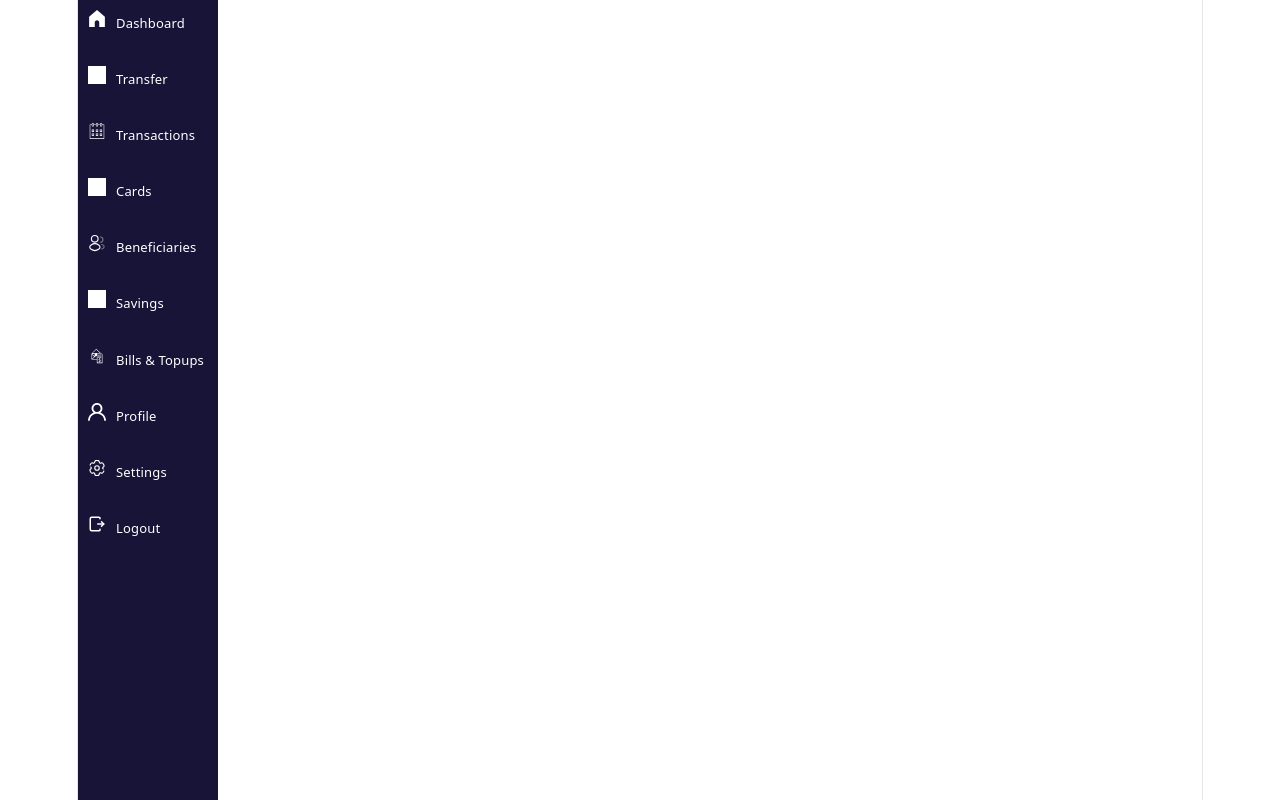
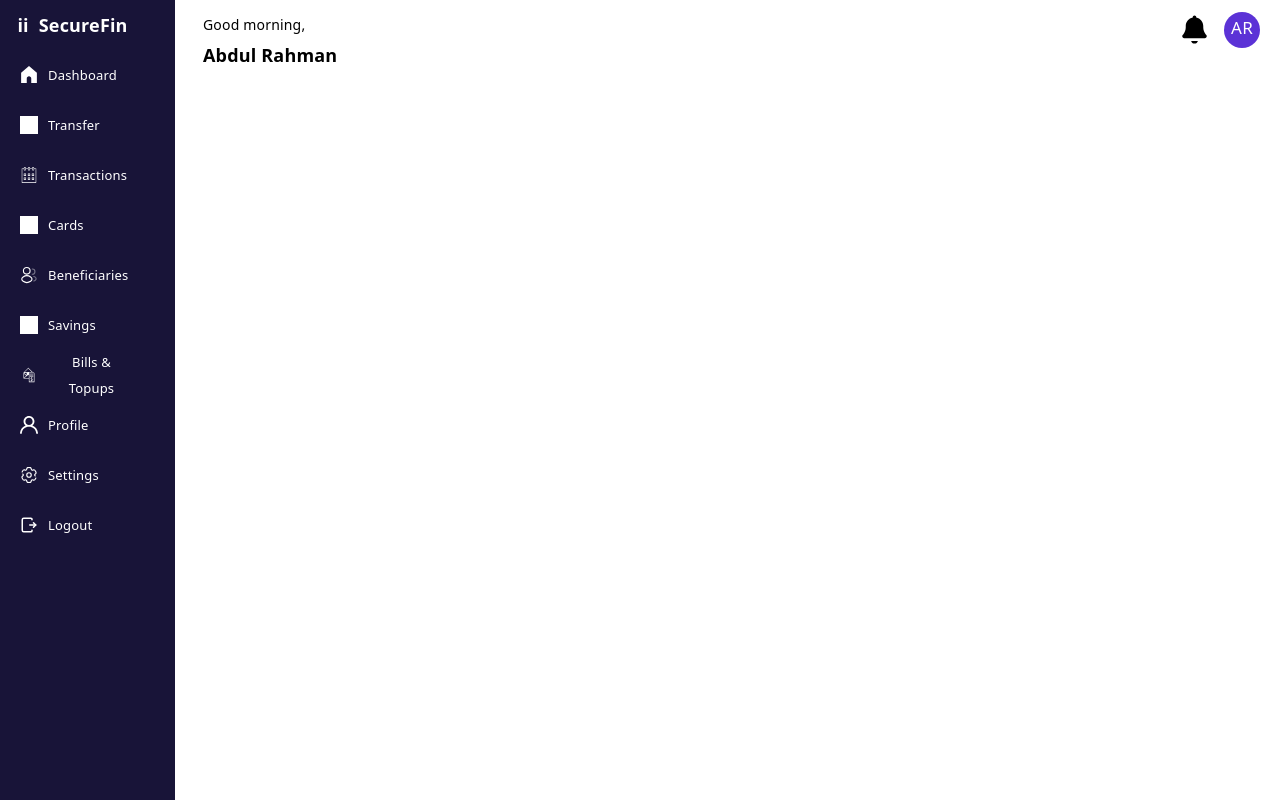
Before and after one commit to Ayomidetimi/Secure-fin, a React (Vite) app: page /dashboard in a window 1280 px wide. Built offline with nearby package versions, Linux system fonts and the light colour scheme; grey boxes are pictures that could not be loaded.

Commit message:
finish dashboardHeader

```diff
--- a/src/index.css
+++ b/src/index.css
@@ -55,11 +55,8 @@ body {
 }
 
 #root {
-  width: 1126px;
   max-width: 100%;
-  margin: 0 auto;
   text-align: center;
-  border-inline: 1px solid var(--border);
   min-height: 100svh;
   display: flex;
   flex-direction: column;
--- a/src/pages/DashboardPage.jsx
+++ b/src/pages/DashboardPage.jsx
@@ -1,8 +1,17 @@
 import DashboardSideBar from "./dashboardSideBar";
+import DashboardHeader from './dashboardHeader.jsx';
+import './dashboardPage.css'
 
 function DashboardPage() {
   return(
+    <div className="dashboard-container">
     <DashboardSideBar />
+
+    <div className="main-container">
+      <DashboardHeader/>
+    </div>
+
+    </div>
   )
 };
 export default DashboardPage;
--- /dev/null
+++ b/src/pages/dashboardHeader.css
@@ -0,0 +1,43 @@
+.dashboard-header-container {
+  display: flex;
+  width: 100%;
+  justify-content: space-between;
+  padding-top: 12px;
+}
+
+.left-section {
+  display: grid;
+  grid-template-columns: 1fr;
+  gap: 4px;
+  justify-items: start;
+  margin-left: 28px;
+}
+
+.left-section div {
+  font-size: 14px;
+}
+
+.left-section p {
+  font-size: 18px;
+  font-weight: bold;
+}
+
+.right-section {
+  display: flex;
+  gap: 12px;
+  margin-right: 20px;
+}
+
+.right-section img {
+  width: 35px;
+  height: 35px;
+}
+
+.right-section div {
+  background-color: rgb(91, 50, 214);
+  border-radius: 50px;
+  height: 30px;
+  width: 30px;
+  padding: 3px;
+  color: white;
+}
--- /dev/null
+++ b/src/pages/dashboardHeader.jsx
@@ -0,0 +1,20 @@
+import bellIcon from '../assets/bell-icon.svg';
+import './dashboardHeader.css';
+
+function DashboardHeader() {
+  return(
+    <div className="dashboard-header-container">
+      <div className="left-section">
+        <div>Good morning,</div>
+        <p>Abdul Rahman</p>
+      </div>
+
+      <div className="right-section">
+        <img src={bellIcon} alt="" />
+        <div>AR</div>
+      </div>
+    </div>
+  )
+}
+
+export default DashboardHeader;
--- /dev/null
+++ b/src/pages/dashboardPage.css
@@ -0,0 +1,8 @@
+.dashboard-container{
+  display: flex;
+}
+
+.main-container {
+  flex: 1;
+  width: 100%;
+}
--- a/src/pages/dashboardSideBar.css
+++ b/src/pages/dashboardSideBar.css
@@ -1,22 +1,44 @@
 .side-container {
   display: flex;
   flex-direction: column;
-  gap: 10px;
   align-items: start;
   background-color: rgba(24, 20, 56, 1);
   color: white;
-  height: 100vh;
-  bottom: 10px;
   font-size: 13px;
   width: fit-content;
+  height: 100vh;
+  bottom: 0;
+}
+
+.brand {
+  display: flex;
+  gap: 10px;
+  margin: 5px 10px;
+  width: 125px;
+  height: 40px;
+  align-items: center;
+  justify-content: center;
+  padding-right: 30px;
+  border-radius: 6px;
+  font-size: 18px;
+  font-weight: bold;
 }
 
 .sidebar {
   display: flex;
+  gap: 10px;
   cursor: pointer;
-  margin: 10px;
-  width: 120px;
-  align-items: start;
+  margin: 5px 10px;
+  width: 125px;
+  height: 40px;
+  align-items: center;
+  padding-right: 30px;
+  border-radius: 6px;
+}
+
+.sidebar:active {
+
+  background-color: rgb(91, 50, 214);
 }
 
 .item-icon {
@@ -24,5 +46,6 @@
   width: 18px;
   height: 18px;
   filter: brightness(0) invert(1);
-  margin-right: 10px;
+  margin-left: 10px;
+  align-items: center;
 }
--- a/src/pages/dashboardSideBar.jsx
+++ b/src/pages/dashboardSideBar.jsx
@@ -27,6 +27,12 @@ function DashboardSideBar() {
 
   return (
     <nav className="side-container">
+
+      <div className="brand">
+        <div className="brand-logo">ii</div>
+        <span>SecureFin</span>
+      </div>
+
       {menuItems.map((item) => (
         <div className="sidebar" key={item.name}>
           <img className="item-icon" src={item.icon} alt="" />
```
Also changed, not shown: src/assets/bell-icon.svg (added).
